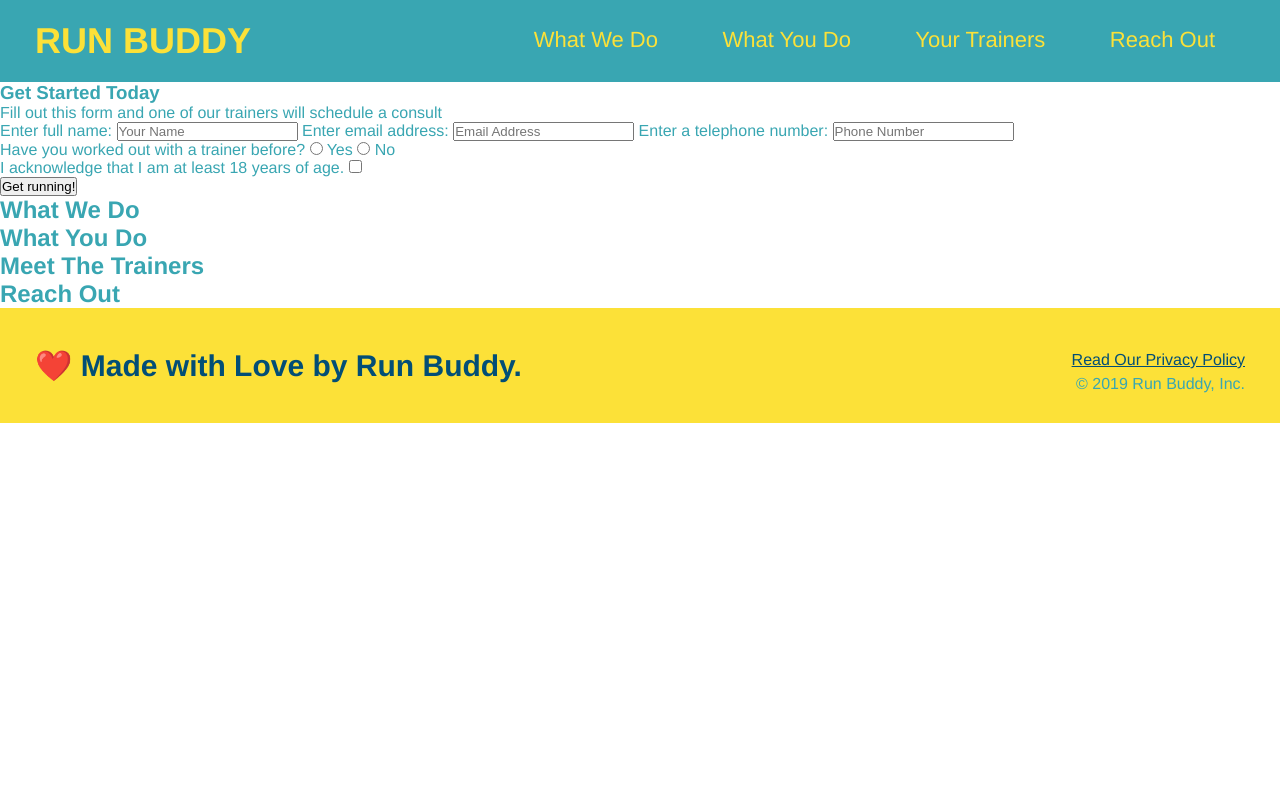
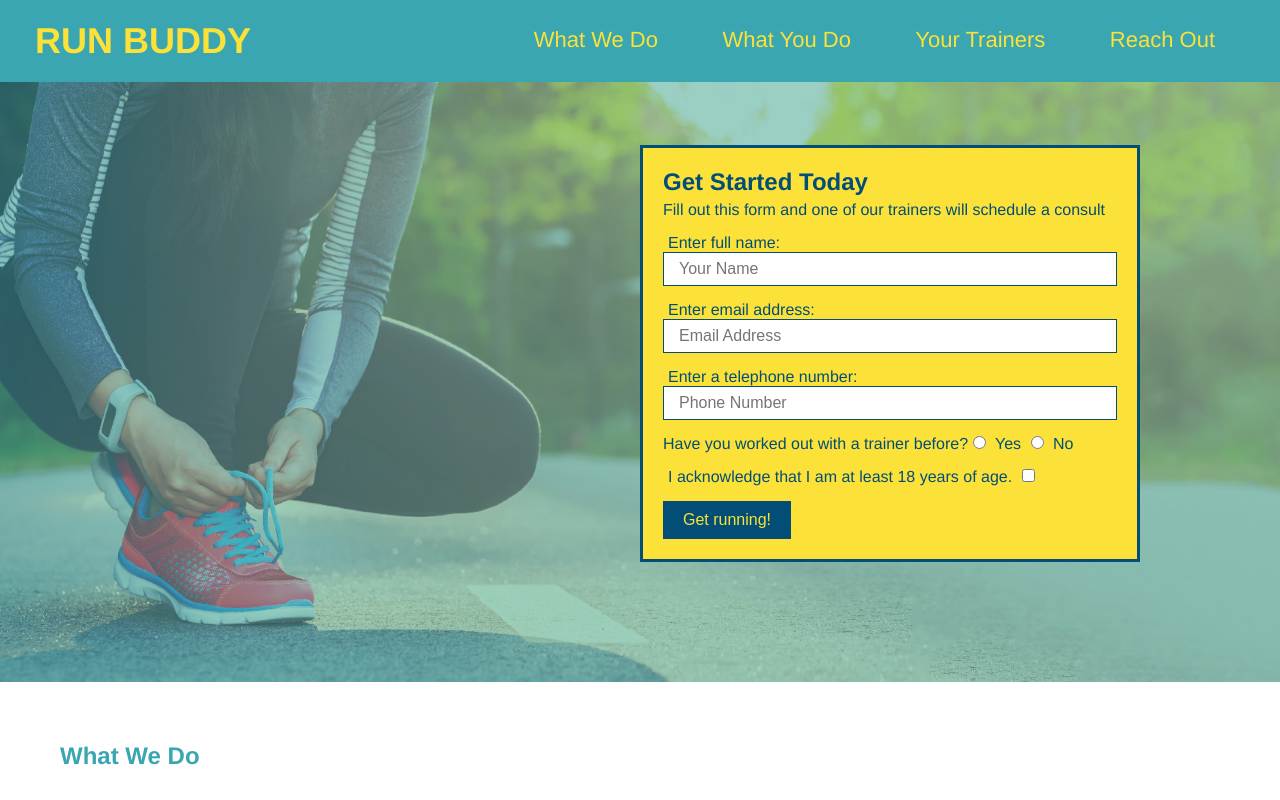
Before and after one commit to jlit2594/run-buddy, a plain HTML site: page index.html in a window 1280 px wide. Shown: the top 800 px of the page. Drawn offline with Linux system fonts and the light colour scheme.

Commit message:
hero styles

```diff
--- a/assets/css/style.css
+++ b/assets/css/style.css
@@ -64,3 +64,61 @@ footer div {
 footer a {
     color: #024e76;
 }
+
+section {
+    padding: 60px;
+}
+
+/* hero style start  */
+.hero {
+    background-image: url("../images/hero-bg.jpg");
+    height: 600px;
+    background-size: cover;
+    background-position: center;
+    position: relative;
+}
+
+.hero-form {
+    background-color: #fce138;
+    padding: 20px;
+    width: 500px;
+    color: #024e76;
+    position: absolute;
+    bottom: 120px;
+    right: 140px;
+    border-style: solid;
+    border-width: 3px;
+    border-color: #024e76;
+}
+
+.hero-form p {
+    margin: 5px 0 15px 0;
+}
+
+.hero-form label {
+    margin: 0 5px;
+}
+
+.hero-form button {
+    color: #fce138;
+    background-color: #024e76;
+    border: none;
+    padding: 10px 20px;
+    font-size: 16px;
+}
+/* hero style end */
+
+.h3 {
+    margin: 0;
+    font-size: 24px;
+}
+
+.form-input {
+    border: 1px solid #024e76;
+    display: block;
+    padding: 7px 15px;
+    font-size: 16px;
+    color: #024e76;
+    width: 100%;
+    margin-bottom: 15px;
+}
--- a/index.html
+++ b/index.html
@@ -34,17 +34,17 @@
             </nav>
         </header>
 
-        <section>
-            <div>
-                <h3>Get Started Today</h3>
+        <section class="hero">
+            <div class="hero-form">
+                <h3 class="h3">Get Started Today</h3>
                 <p>Fill out this form and one of our trainers will schedule a consult</p>
             <form>
                 <label for="name">Enter full name:</label>
-                <input type="text" placeholder="Your Name" name="name" id="name" />
+                <input type="text" placeholder="Your Name" name="name" id="name" class="form-input" />
                 <label for="email">Enter email address:</label>
-                <input type="email" placeholder="Email Address" name="email" id="email" />
+                <input type="email" placeholder="Email Address" name="email" id="email" class="form-input" />
                 <label for="phone">Enter a telephone number:</label>
-                <input type="tel" placeholder="Phone Number" name="phone" id="phone" />
+                <input type="tel" placeholder="Phone Number" name="phone" id="phone" class="form-input />
                 <p>
                     Have you worked out with a trainer before?
                     <input type="radio" name="trainer-confirm" id="trainer-yes" />
```
Also changed, not shown: assets/images/hero-bg.jpg (added).
